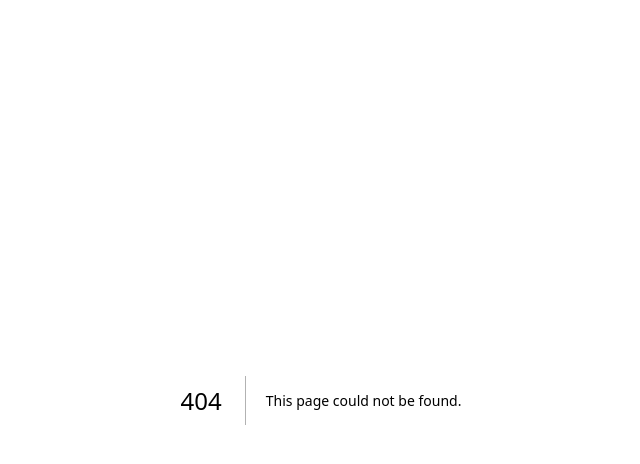
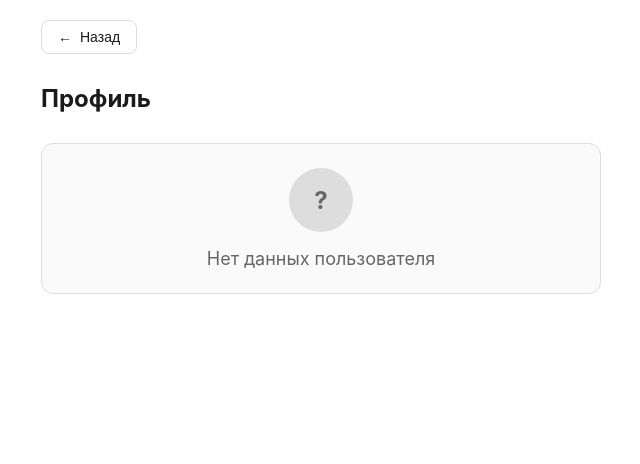
Before and after one commit to Nookler1988/miniapptg2026, a Next.js app: page /profile in a window 1280 px wide. Before the commit this address had no page. Shown: the top 464 px of the page, without its empty margins (319-959 px from the left). Built offline with nearby package versions, Linux system fonts and the light colour scheme.

Commit message:
Add profile page with navigation
- Created /profile page with user data display
- Added back button on profile page (top-left)
- Profile photo and name on main page are now clickable
- Navigate to profile by clicking avatar or name

```diff
--- /dev/null
+++ b/pages/profile.js
@@ -0,0 +1,245 @@
+import Head from "next/head";
+import { useEffect, useState } from "react";
+import { useRouter } from "next/router";
+
+export default function Profile() {
+  const [parsedData, setParsedData] = useState({});
+  const router = useRouter();
+
+  useEffect(() => {
+    if (typeof window !== 'undefined') {
+      const tg = window.Telegram?.WebApp;
+
+      if (tg) {
+        tg.ready();
+        tg.expand();
+
+        if (tg.initData) {
+          try {
+            const params = new URLSearchParams(tg.initData);
+            const parsed = {};
+
+            for (const [key, value] of params) {
+              if (key === 'user' || key === 'receiver' || key === 'chat') {
+                try {
+                  parsed[key] = JSON.parse(value);
+                } catch {
+                  parsed[key] = value;
+                }
+              } else {
+                parsed[key] = value;
+              }
+            }
+
+            setParsedData(parsed);
+          } catch (err) {
+            console.error('Error parsing initData:', err);
+          }
+        }
+      }
+    }
+  }, []);
+
+  const getInitials = (firstName, lastName) => {
+    const first = firstName?.charAt(0) || '';
+    const last = lastName?.charAt(0) || '';
+    return (first + last).toUpperCase() || '?';
+  };
+
+  return (
+    <>
+      <Head>
+        <title>Профиль - Telegram Mini App</title>
+        <meta name="viewport" content="width=device-width, initial-scale=1, maximum-scale=1, user-scalable=no" />
+      </Head>
+      <div style={{
+        padding: '20px',
+        fontFamily: '-apple-system, BlinkMacSystemFont, "Segoe UI", Roboto, Helvetica, Arial, sans-serif',
+        maxWidth: '600px',
+        margin: '0 auto',
+        backgroundColor: '#ffffff',
+        minHeight: '100vh'
+      }}>
+        {/* Back Button - Top Left */}
+        <div style={{
+          display: 'flex',
+          alignItems: 'center',
+          marginBottom: '30px'
+        }}>
+          <button
+            onClick={() => router.push('/')}
+            style={{
+              display: 'flex',
+              alignItems: 'center',
+              gap: '8px',
+              padding: '8px 16px',
+              border: '1px solid #ddd',
+              borderRadius: '8px',
+              backgroundColor: '#ffffff',
+              cursor: 'pointer',
+              fontSize: '14px',
+              color: '#1a1a1a'
+            }}
+          >
+            <span>←</span>
+            <span>Назад</span>
+          </button>
+        </div>
+
+        {/* Profile Title */}
+        <h1 style={{
+          fontSize: '24px',
+          fontWeight: 'bold',
+          marginBottom: '30px',
+          color: '#1a1a1a'
+        }}>
+          Профиль
+        </h1>
+
+        {/* User Data */}
+        {parsedData.user ? (
+          <div style={{
+            border: '1px solid #ddd',
+            borderRadius: '12px',
+            padding: '24px',
+            backgroundColor: '#fafafa'
+          }}>
+            {/* Avatar and Name */}
+            <div style={{
+              display: 'flex',
+              alignItems: 'center',
+              gap: '16px',
+              marginBottom: '24px'
+            }}>
+              <div style={{
+                width: '64px',
+                height: '64px',
+                borderRadius: '50%',
+                backgroundColor: '#1a1a1a',
+                color: '#ffffff',
+                display: 'flex',
+                alignItems: 'center',
+                justifyContent: 'center',
+                fontSize: '24px',
+                fontWeight: 'bold'
+              }}>
+                {getInitials(parsedData.user.first_name, parsedData.user.last_name)}
+              </div>
+              <div>
+                <div style={{
+                  fontSize: '20px',
+                  fontWeight: 'bold',
+                  color: '#1a1a1a',
+                  marginBottom: '4px'
+                }}>
+                  {parsedData.user.first_name} {parsedData.user.last_name || ''}
+                </div>
+                {parsedData.user.username && (
+                  <div style={{
+                    fontSize: '14px',
+                    color: '#666'
+                  }}>
+                    @{parsedData.user.username}
+                  </div>
+                )}
+              </div>
+            </div>
+
+            {/* User Details */}
+            <div style={{
+              borderTop: '1px solid #ddd',
+              paddingTop: '20px'
+            }}>
+              <div style={{ marginBottom: '16px' }}>
+                <div style={{
+                  fontSize: '12px',
+                  color: '#666',
+                  marginBottom: '4px'
+                }}>
+                  ID
+                </div>
+                <div style={{
+                  fontSize: '16px',
+                  color: '#1a1a1a',
+                  fontFamily: 'monospace'
+                }}>
+                  {parsedData.user.id}
+                </div>
+              </div>
+
+              {parsedData.user.language_code && (
+                <div style={{ marginBottom: '16px' }}>
+                  <div style={{
+                    fontSize: '12px',
+                    color: '#666',
+                    marginBottom: '4px'
+                  }}>
+                    Язык
+                  </div>
+                  <div style={{
+                    fontSize: '16px',
+                    color: '#1a1a1a'
+                  }}>
+                    {parsedData.user.language_code.toUpperCase()}
+                  </div>
+                </div>
+              )}
+
+              {parsedData.user.is_premium && (
+                <div>
+                  <div style={{
+                    fontSize: '12px',
+                    color: '#666',
+                    marginBottom: '4px'
+                  }}>
+                    Статус
+                  </div>
+                  <div style={{
+                    fontSize: '16px',
+                    color: '#1a1a1a',
+                    display: 'flex',
+                    alignItems: 'center',
+                    gap: '6px'
+                  }}>
+                    <span>⭐</span>
+                    <span>Premium</span>
+                  </div>
+                </div>
+              )}
+            </div>
+          </div>
+        ) : (
+          <div style={{
+            border: '1px solid #ddd',
+            borderRadius: '12px',
+            padding: '24px',
+            backgroundColor: '#fafafa',
+            textAlign: 'center'
+          }}>
+            <div style={{
+              width: '64px',
+              height: '64px',
+              borderRadius: '50%',
+              backgroundColor: '#ddd',
+              color: '#666',
+              display: 'flex',
+              alignItems: 'center',
+              justifyContent: 'center',
+              fontSize: '24px',
+              fontWeight: 'bold',
+              margin: '0 auto 16px'
+            }}>
+              ?
+            </div>
+            <div style={{
+              fontSize: '18px',
+              color: '#666'
+            }}>
+              Нет данных пользователя
+            </div>
+          </div>
+        )}
+      </div>
+    </>
+  );
+}
```
Also changed, not shown: pages/index.js (+29 -13 lines).
